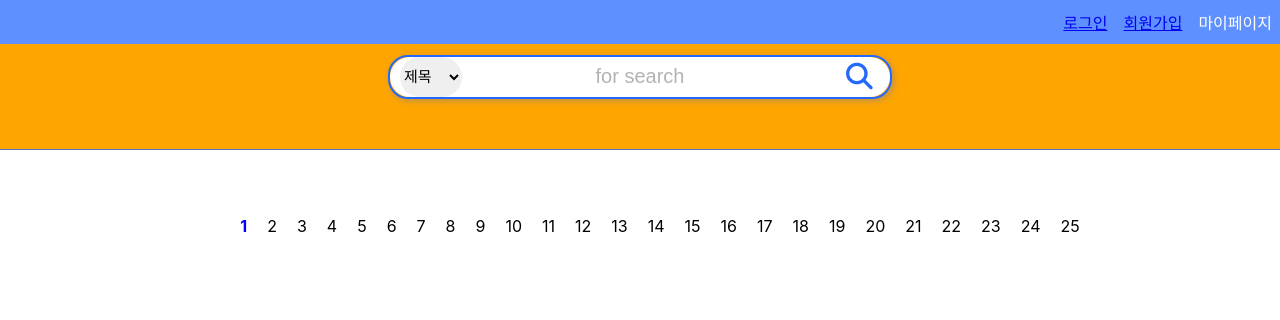
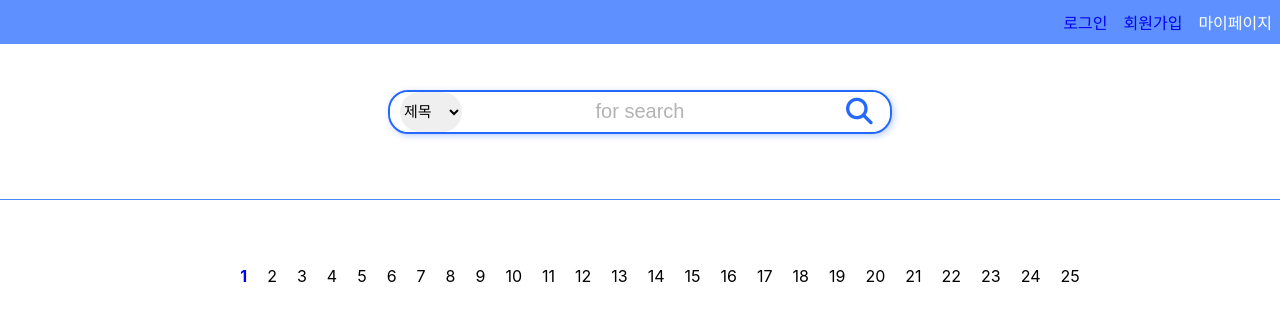
Before and after one commit to evcs-project/frnt-shopping, a React (Create React App) app: page / in a window 1280 px wide. Shown: the top 320 px of the page. Built offline with nearby package versions, Linux system fonts and the light colour scheme.

Commit message:
jun: css 수정

```diff
--- a/src/css/Home.css
+++ b/src/css/Home.css
@@ -1,11 +1,12 @@
 * {
   box-sizing: border-box;
 }
-
+a {
+  text-decoration: none;
+}
 header {
   width: 100%;
-  background-color: orange;
-  height: 150px;
+  height: 200px;
   display: flex;
   flex-direction: column;
 }
@@ -35,7 +36,7 @@ header {
   align-items: center;
   height: 100%;
   width: 100%;
-  padding-bottom: 40px;
+  padding-bottom: 20px;
   border-bottom: solid 1px rgba(36, 104, 252, 0.8);
 }
 
@@ -46,6 +47,7 @@ header {
   justify-content: space-between;
   z-index: 0;
   padding: 0;
+
   border: solid 2.5px rgb(36, 104, 252);
   border-radius: 20px;
   box-shadow: rgba(36, 104, 252, 0.3) 2px 2px 6px;
```
